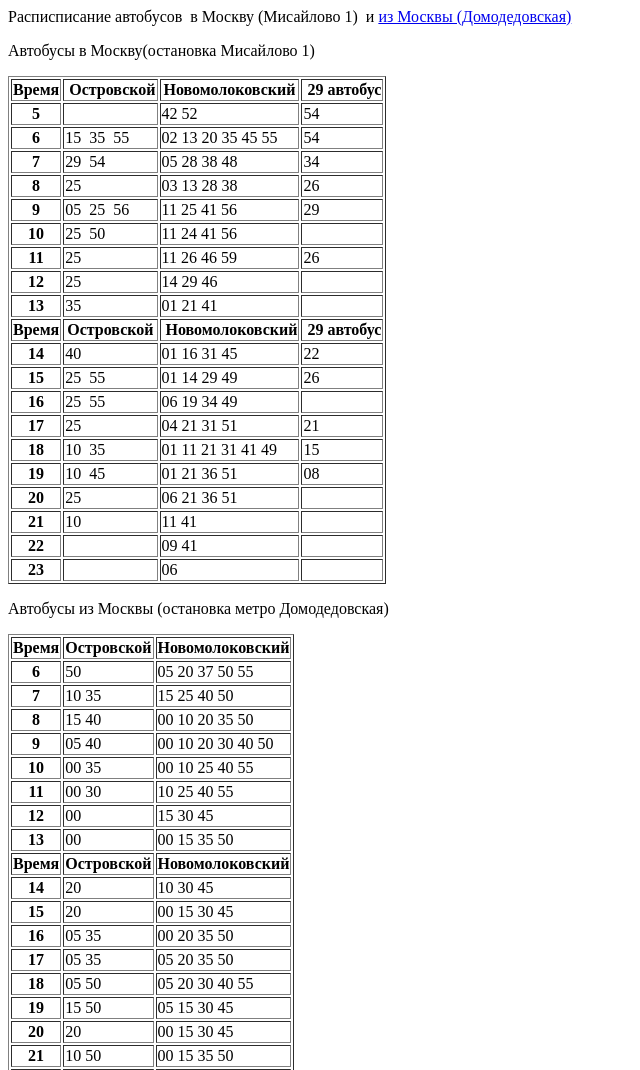
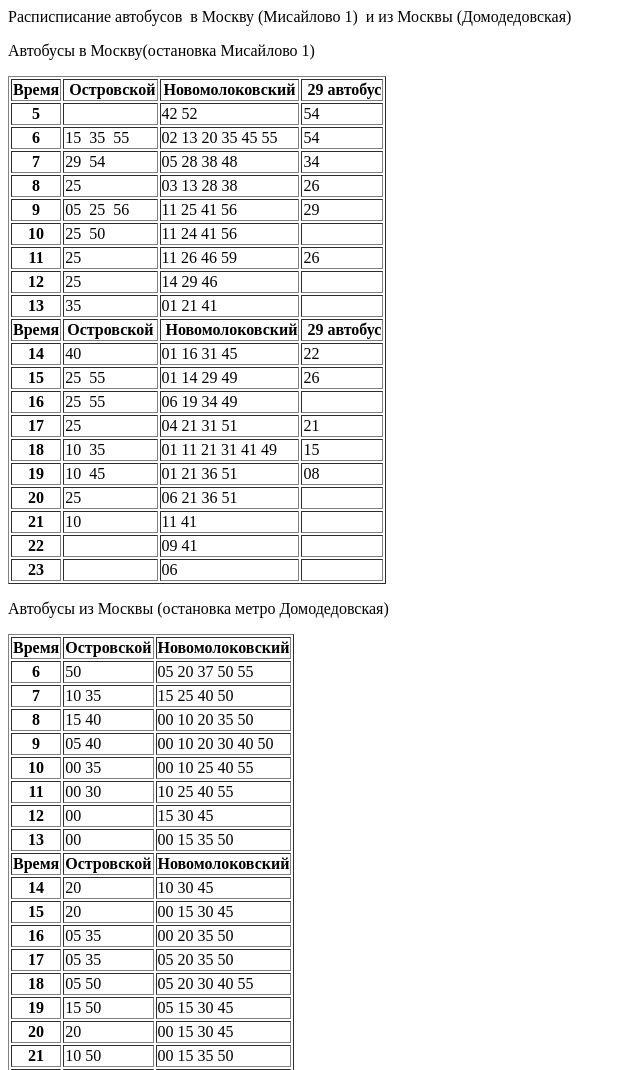
Before and after one commit to alex-17/raspisanie, a plain HTML site: page index.html in a window 1280 px wide. Shown: the top 1070 px of the page, without its empty margins (0-640 px from the left). Drawn offline with Linux system fonts and the light colour scheme.

Commit message:
Update index.html

```diff
--- a/index.html
+++ b/index.html
@@ -1,5 +1,5 @@
 <html>
-<p>Расписписание автобусов&nbsp; в Москву (Мисайлово 1)&nbsp; и <a href="#dom">из Москвы (Домодедовская)</a></p>
+<p>Расписписание автобусов&nbsp; в Москву (Мисайлово 1)&nbsp; и из Москвы (Домодедовская)</p>
 <p></p>
 <p></p>
 <p>Автобусы в Москву(остановка Мисайлово 1)</p>
```
